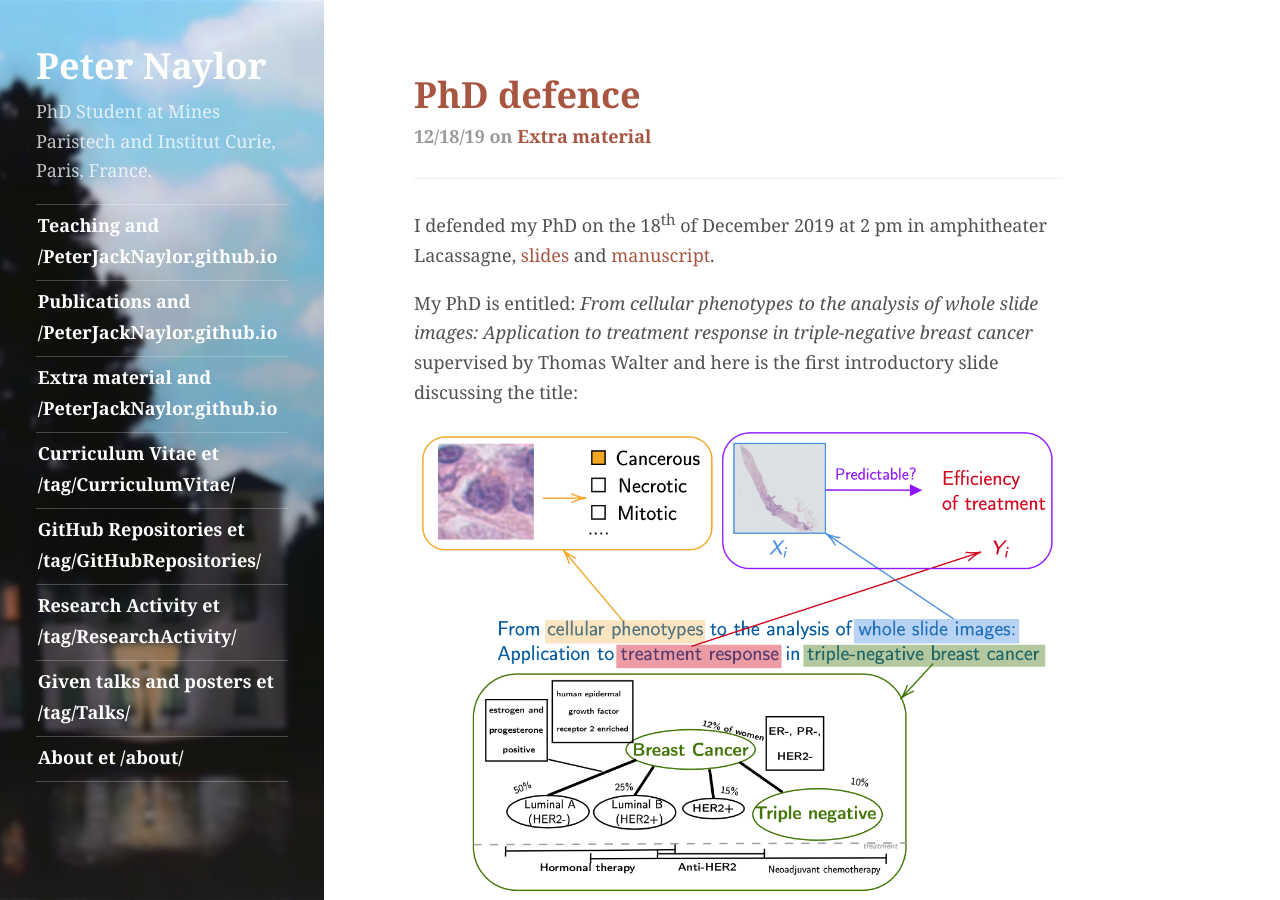
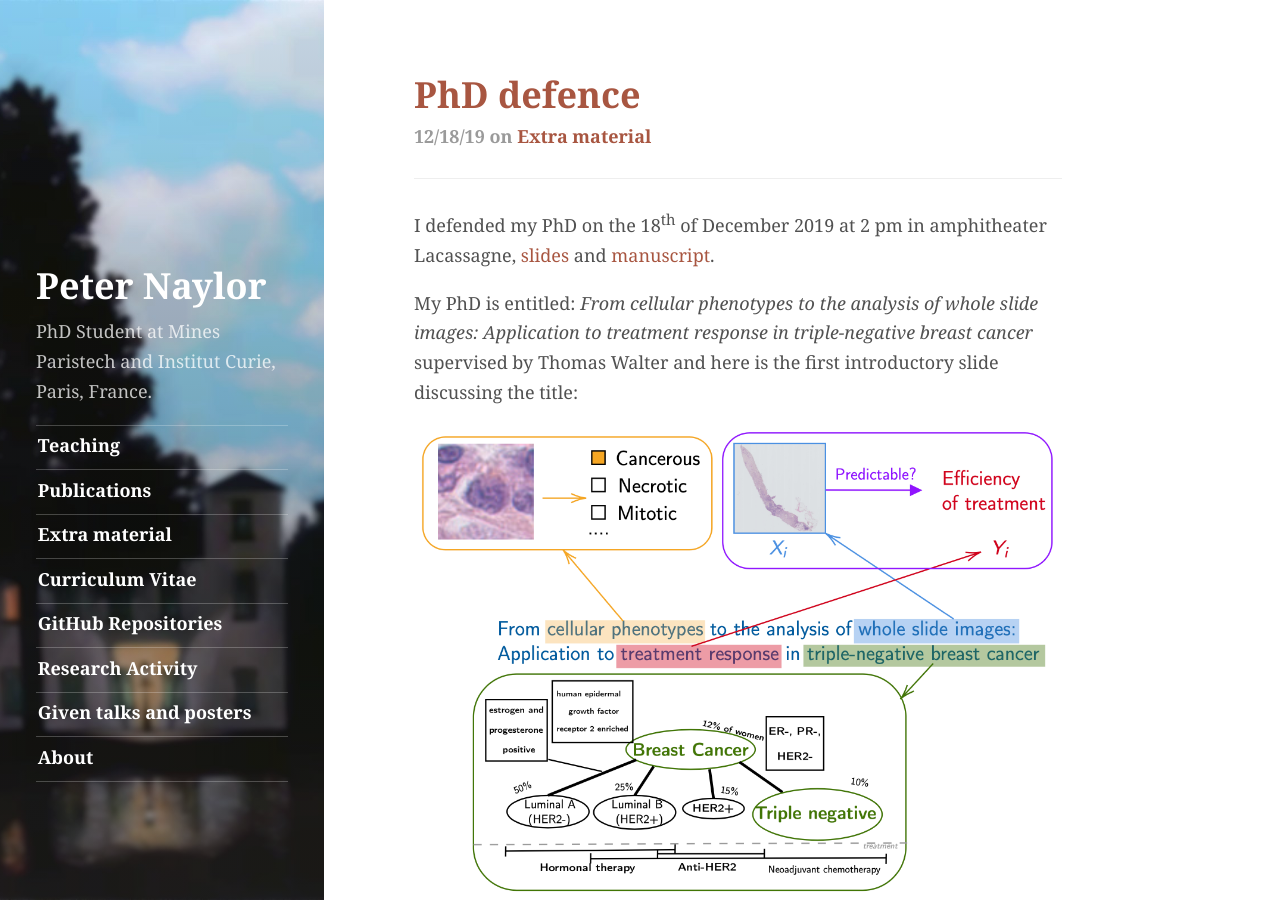
Before and after one commit to PeterJackNaylor/PeterJackNaylor.github.io, a Jekyll site: the page built from index.html, in a window 1280 px wide and 900 px high. Built offline with Jekyll 4.4.1, drawn with Linux system fonts in a browser that asks for light colours; the list of posts is cut into pages by our own code.

Commit message:
changed relative-url based on url

```diff
--- a/_includes/nav.html
+++ b/_includes/nav.html
@@ -2,7 +2,12 @@
   {% for tag_key in site.sidebar_tags %}
     {% assign tag = site.data.tags[tag_key] %}
     <li>
-      <a class="sidebar-nav-item {% if page.tag == tag_key %}active{% endif %}" href="{{ site.baseurl }}/tag/{{ tag_key }}/">{{ tag.name }} and {{ site.baseurl }}</a>
+      {% if site.url contains 'localhost' %}
+        {% assign var = site.baseurl %}
+      {% else %}
+        {% assign var = "" %}
+      {% endif %}
+      <a class="sidebar-nav-item {% if page.tag == tag_key %}active{% endif %}" href="{{var}}/tag/{{tag_key}}/">{{ tag.name }}</a>
     </li>
   {% endfor %}
 
@@ -15,8 +20,13 @@
   {% for node in pages_list %}
     {% if node.title != null %}
       {% if node.layout == "page" %}
+        {% if site.url contains 'localhost' %}
+          {% assign var = site.baseurl %}
+        {% else %}
+          {% assign var = "" %}
+      {% endif %}
       <li>
-        <a class="sidebar-nav-item {% if page.url == node.url %}active{% endif %}" href="{{ node.url | prepend:site.baseurl }}">{{ node.title }} et {{ node.url }}</a>
+        <a class="sidebar-nav-item {% if page.url == node.url %}active{% endif %}" href="{{ node.url | prepend:var }}">{{ node.title }}</a>
       </li>
       {% endif %}
     {% endif %}
```
